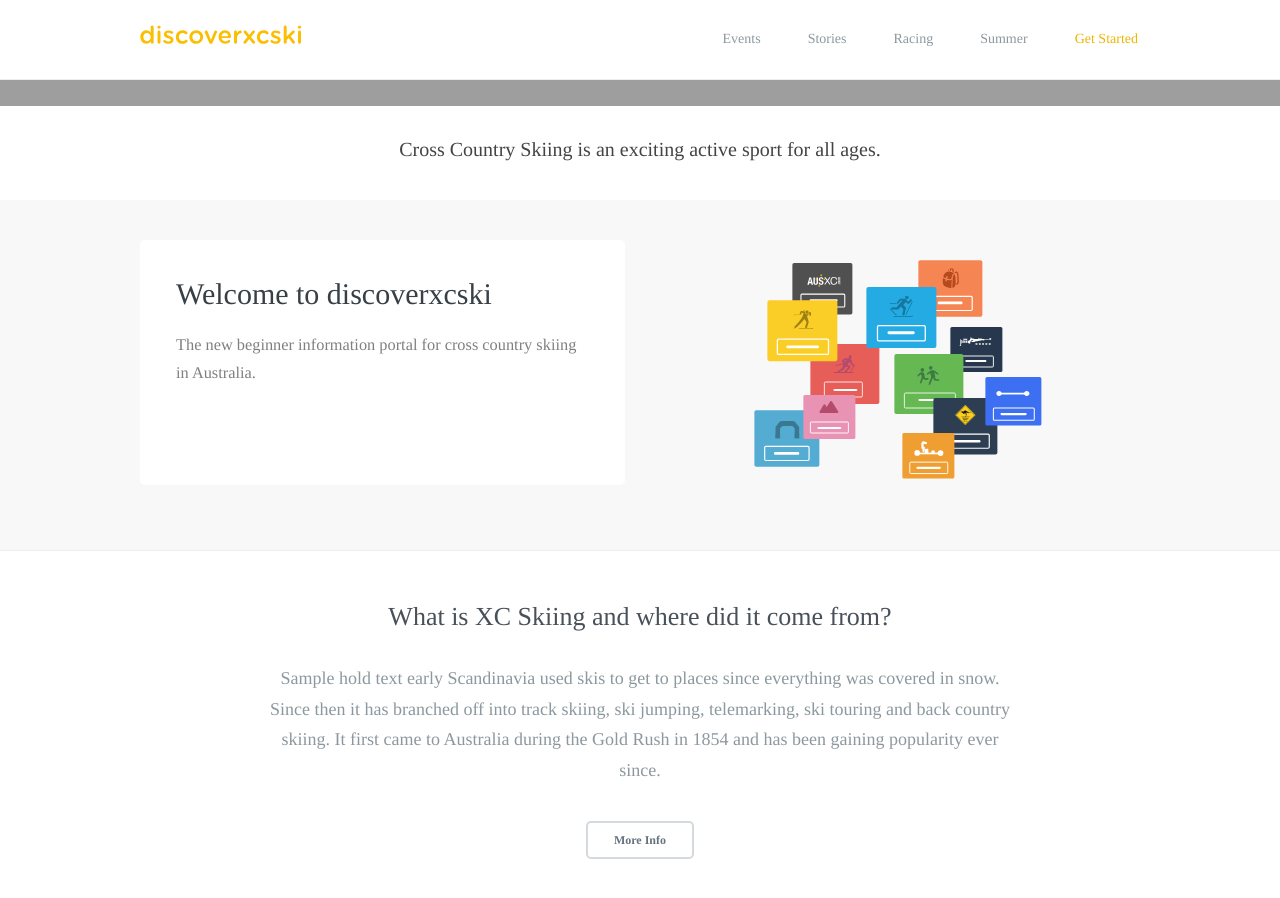
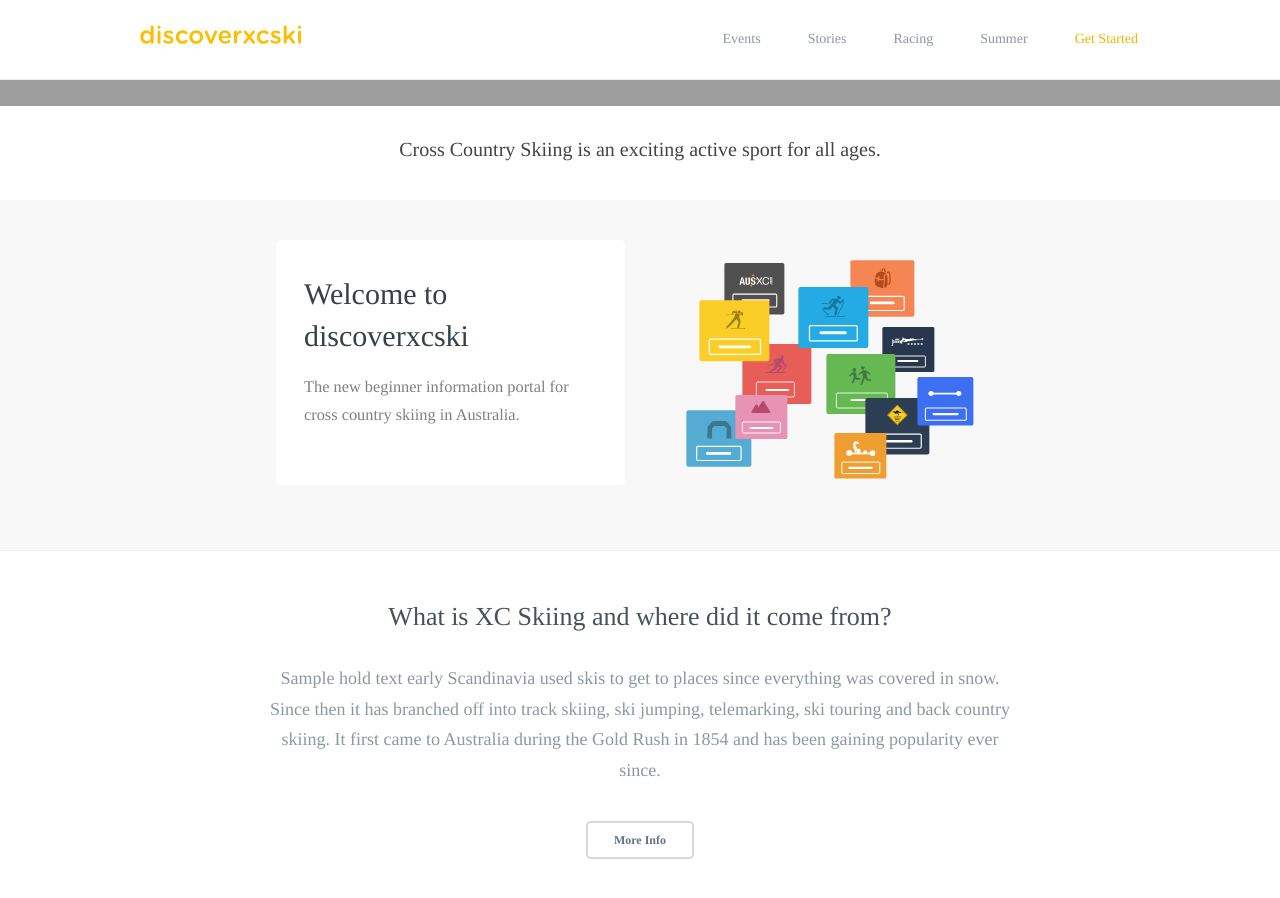
Before and after one commit to robcatto/robcatto.github.io, a Jekyll site: the page index.html, which Jekyll copies as it is, in a window 1280 px wide and 900 px high, scrolled down 934 px. Built offline with Jekyll 4.4.1, drawn with Linux system fonts in a browser that asks for light colours; some web fonts are replaced; Markdown is read by kramdown in place of the engine named in the settings.

Commit message:
Homepage Commit

```diff
--- a/index.html
+++ b/index.html
@@ -129,13 +129,13 @@
                 <p class="homepage__quotearea--text">Cross Country Skiing is an exciting active sport  for all ages.</p>
             </section>
             <section class="mobile_section" style="background: #F8F8F8; width: 100%;">
-            <div class="row">
+            <div class="row" style="max-width: 758px;">
              <div class="column two">
                                                 <div class="callout-card" style="
                                                 background-color: white;
                                                 background-size: cover;
                                                 min-height: 245px;
-                                                padding: 0px 36px;
+                                                padding: 0px 28px;
                                                 text-align: left;
                                                 ">
                                                 <h1 class="welcome__card">Welcome to discoverxcski</h1>
```
